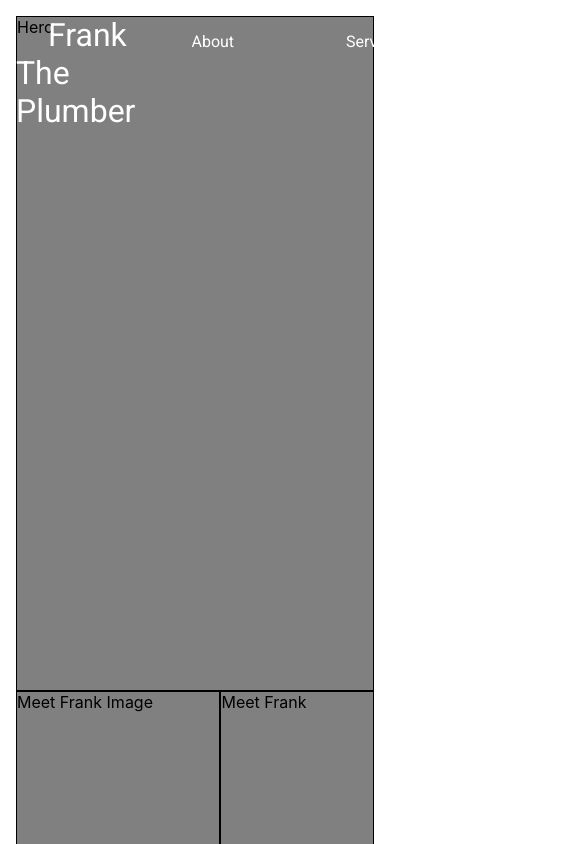
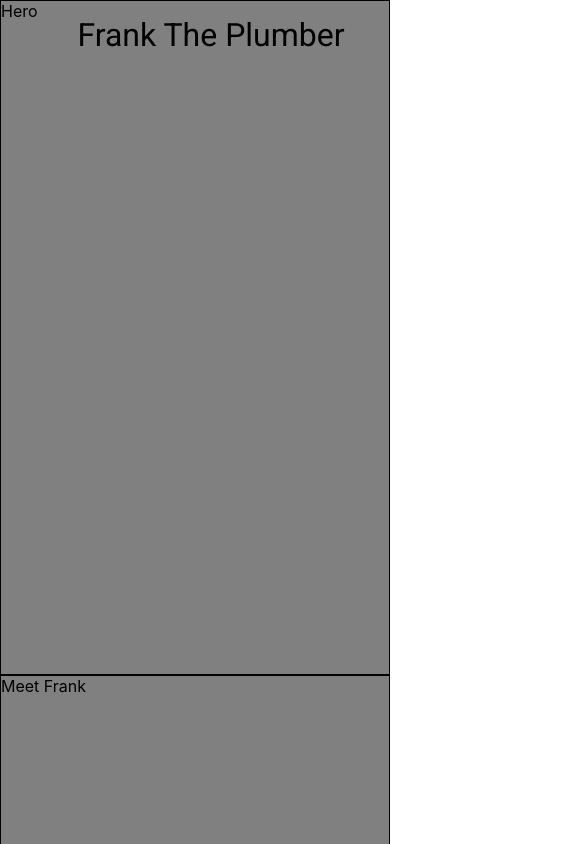
Before and after one commit to ChristianPayne/franktheplumber, a Next.js app: page / in a window 390 px wide. Shown: the top 844 px of the page, 585 px wide, since content can reach past the window. Built offline with nearby package versions, Linux system fonts and the light colour scheme.

Commit message:
Grid layout in place.

```diff
--- a/components/Header/header.module.css
+++ b/components/Header/header.module.css
@@ -33,3 +33,13 @@
   padding: 1em;
   margin-right: 5em;
 }
+
+@media screen and (max-width: 600px) {
+  .list {
+    display: none;
+  }
+
+  .flex {
+    justify-content: center;
+  }
+}
--- a/pages/_app.tsx
+++ b/pages/_app.tsx
@@ -13,6 +13,7 @@ function App({ Component, pageProps }: AppProps) {
   return (
     <>
       <Head>
+        <meta name="viewport" content="width=device-width, initial-scale=1.0" />
         {/* Font */}
         <link rel="preconnect" href="https://fonts.googleapis.com" />
         <link rel="preconnect" href="https://fonts.gstatic.com" crossOrigin='true' />
--- a/pages/index.tsx
+++ b/pages/index.tsx
@@ -7,7 +7,7 @@ export default function Home() {
   return (
     <>
       <Head title="Description of website."/>
-      <Header absolute white logo/>
+      <Header absolute logo/>
 
       <main className="grid">
         {/* Hero */}
--- a/styles/globals.css
+++ b/styles/globals.css
@@ -19,6 +19,8 @@ a {
   margin: 1em;
   display: grid;
 
+  grid-template-rows: 80vh 80vh 10vh 80vh 10vh 80vh;
+
   grid-template-areas:
   'hero hero'
   'meet-image meet'
@@ -26,8 +28,26 @@ a {
   'services services'
   'contact-title contact-title'
   'contact contact';
+}
 
-  grid-template-rows: 80vh 80vh 10vh 80vh 10vh 80vh;
+@media only screen and (max-width: 600px){
+  .grid {
+    margin: 0;
+
+    grid-template-rows: 80vh 80vh 10vh 80vh 10vh 80vh;
+
+    grid-template-areas:
+    'hero hero'
+    'meet meet'
+    'services-title services-title'
+    'services services'
+    'contact-title contact-title'
+    'contact contact';
+  }
+
+  .meet-image {
+    display: none;
+  }
 }
 
 .grid-item {
```
